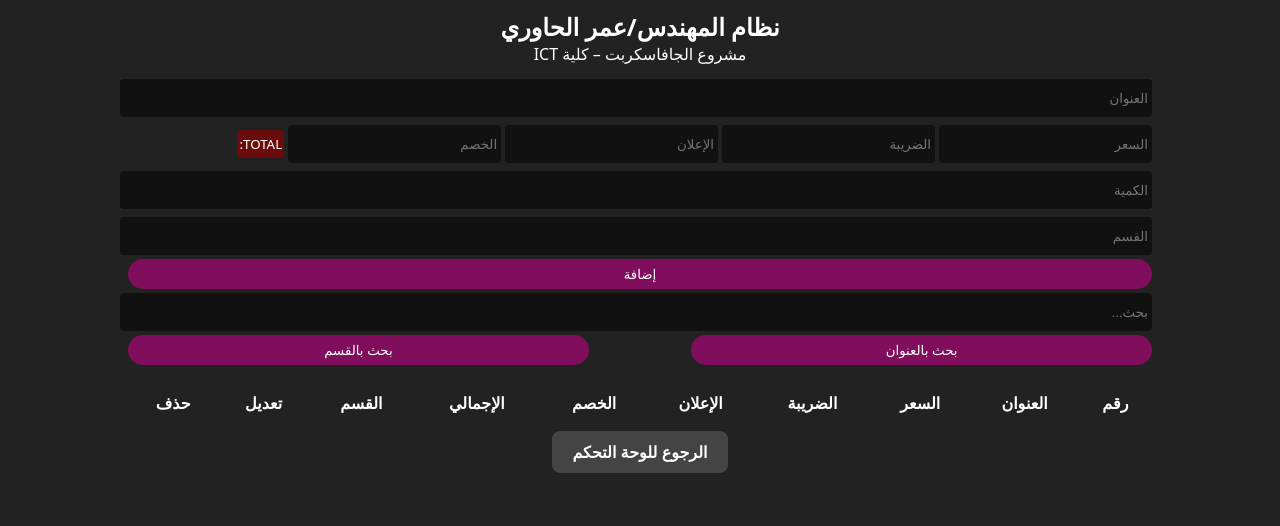
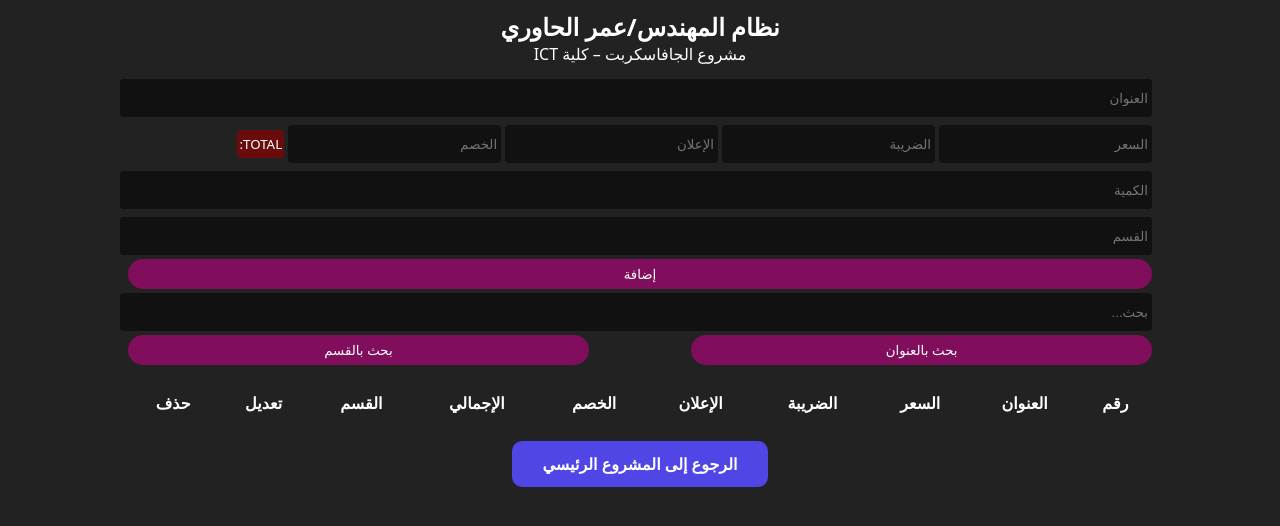
Before and after one commit to aljamhaljamh95-afk/OMARssf, a plain HTML site: page index.html in a window 1280 px wide. Drawn offline with Linux system fonts and the light colour scheme.

Commit message:
Update index.html

```diff
--- a/index.html
+++ b/index.html
@@ -67,14 +67,22 @@
         </div>
 
         <div style="margin-top:20px; text-align:center;">
-            <a href="https://aljamhaljamh95-afk.github.io/store-project-omar/" style="
-                color:white;
-                background:#444;
-                padding:10px 20px;
-                border-radius:8px;
-                text-decoration:none;
-                font-weight:bold;
-            ">الرجوع للوحة التحكم</a>
+           <a href="https://aljamhaljamh95-afk.github.io/store-project-omar/"
+   style="
+        display:block;
+        width:220px;
+        margin:20px auto;
+        padding:12px 18px;
+        background:rgb(79,70,229);
+        color:white;
+        text-align:center;
+        font-weight:bold;
+        border-radius:10px;
+        text-decoration:none;
+   ">
+   الرجوع إلى المشروع الرئيسي
+</a>
+
         </div>
 
     </div>
```
